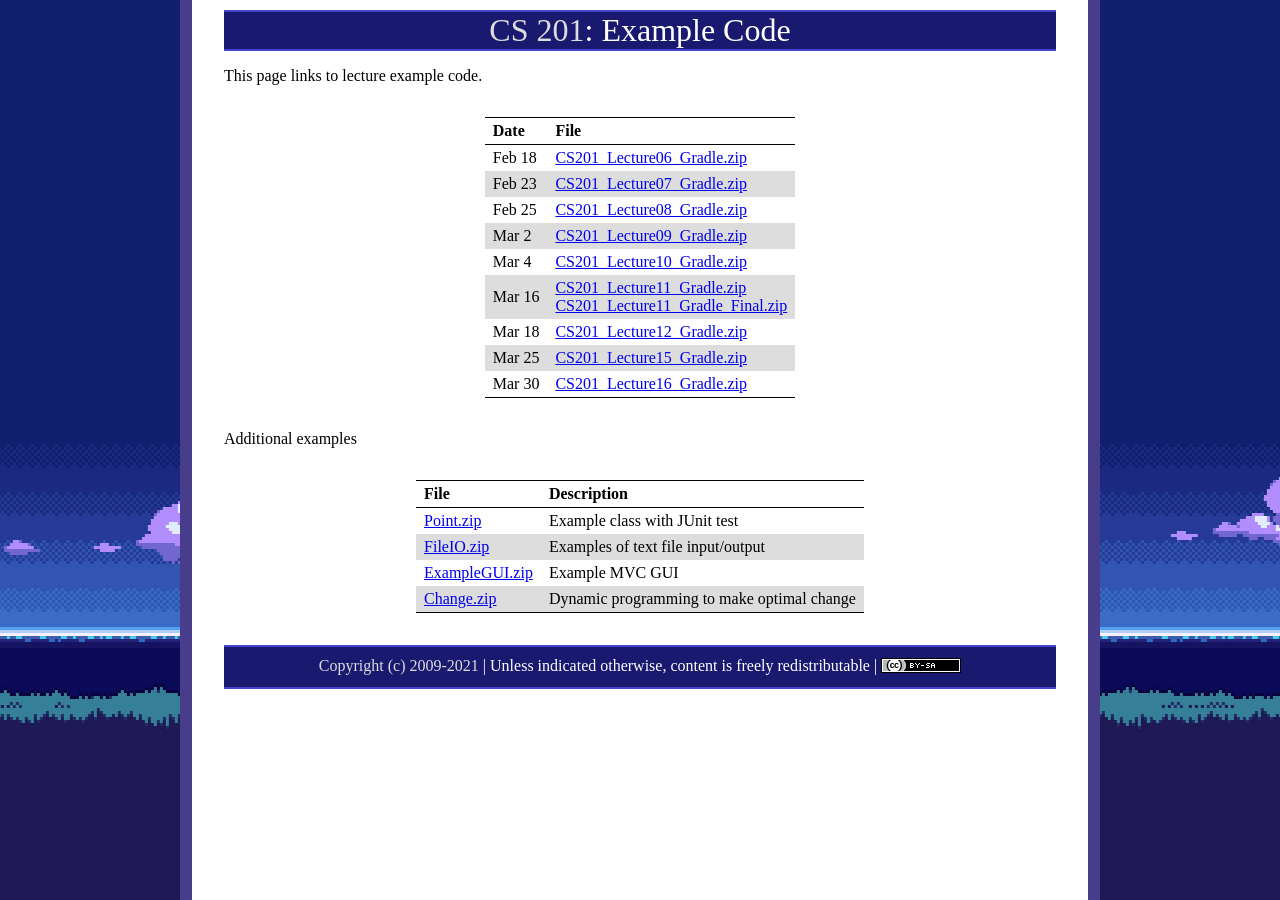
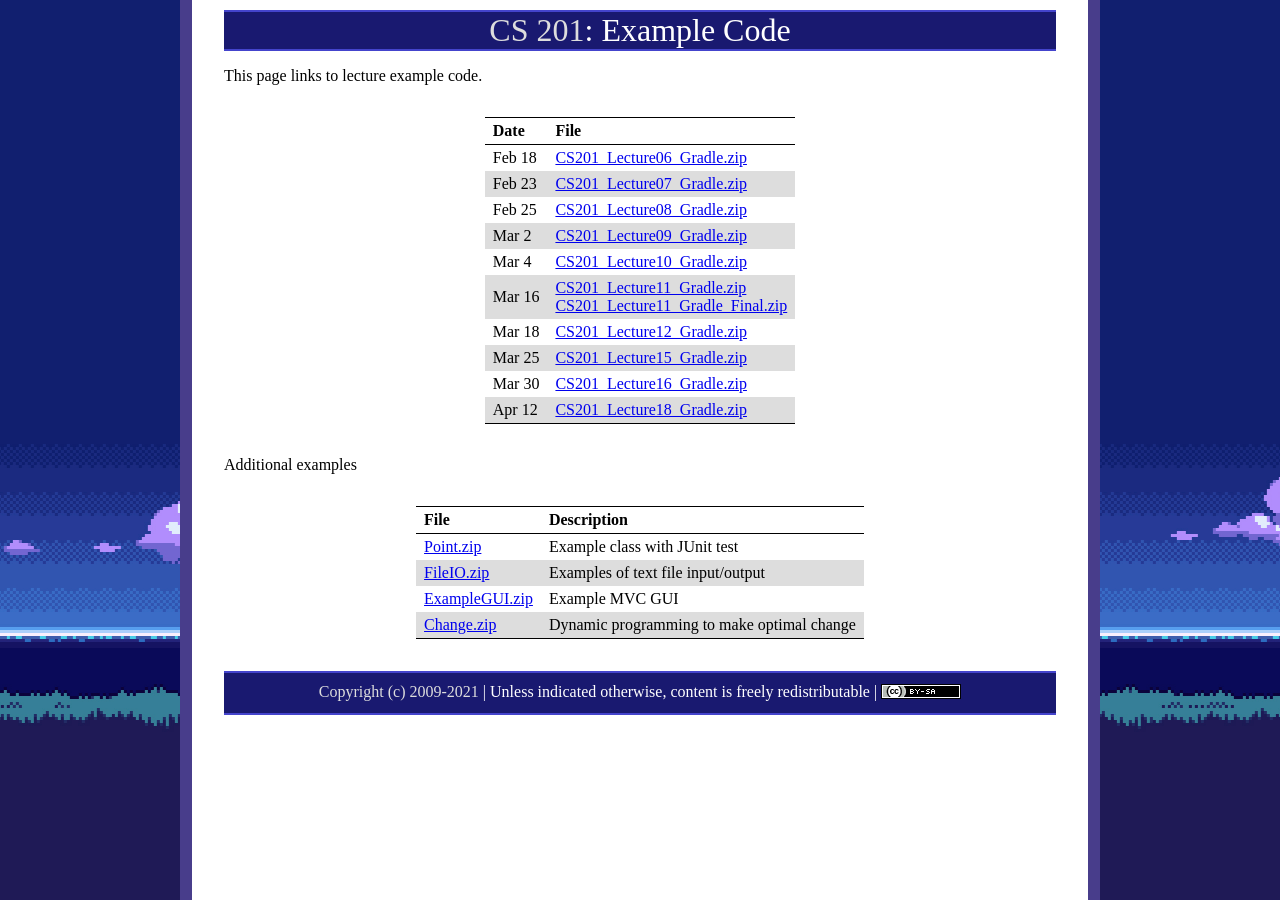
Before and after one commit to ycpcs/cs201-spring2021, a Jekyll site: the page built from examples/index.md, in a window 1280 px wide. Built offline with Jekyll 4.4.1, drawn with Linux system fonts in a browser that asks for light colours.

Commit message:
add lecture 18 zip
add lecture 18 zip

```diff
--- a/examples/index.md
+++ b/examples/index.md
@@ -16,6 +16,7 @@ Mar 16   | [CS201\_Lecture11\_Gradle.zip](CS201_Lecture11_Gradle.zip) <br />  [C
 Mar 18   | [CS201\_Lecture12\_Gradle.zip](CS201_Lecture12_Gradle.zip)
 Mar 25   | [CS201\_Lecture15\_Gradle.zip](CS201_Lecture15_Gradle.zip)
 Mar 30   | [CS201\_Lecture16\_Gradle.zip](CS201_Lecture16_Gradle.zip)
+Apr 12   | [CS201\_Lecture18\_Gradle.zip](CS201_Lecture18_Gradle.zip)
 
 Additional examples
 
```
Also changed, not shown: 1 other file.
